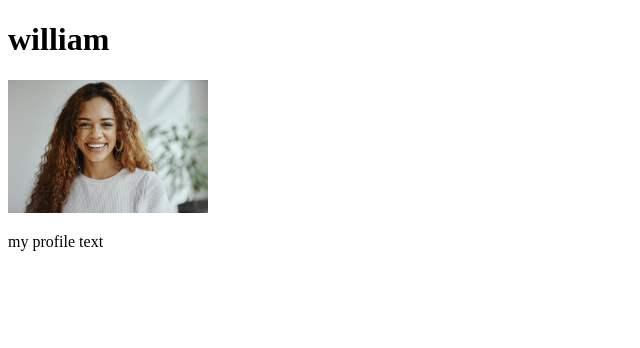
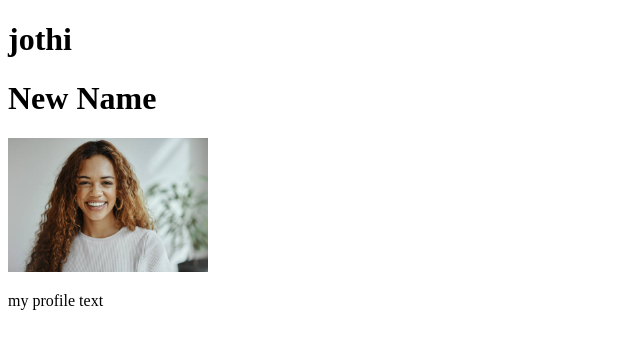
Before and after one commit to jothipriyasrinivasan/project, a plain HTML site: page index.html in a window 1280 px wide. Shown: the whole page, without its empty margins (0-640 px from the left). Drawn offline with Linux system fonts and the light colour scheme.

Commit message:
Added new name

```diff
--- a/index.html
+++ b/index.html
@@ -3,10 +3,11 @@
 <head>
     <meta charset="UTF-8">
     <meta name="viewport" content="width=device-width, initial-scale=1.0">
-    <title>my first website</title>
+    <title>welcome to freecodegame</title>
 </head>
 <body>
- <h1>william</h1>
+ <h1>jothi</h1>
+ <h1>New Name</h1>
  <img width="200px" src="profile.jpg" alt="">
  <p>my profile text</p>
 </body>
```
